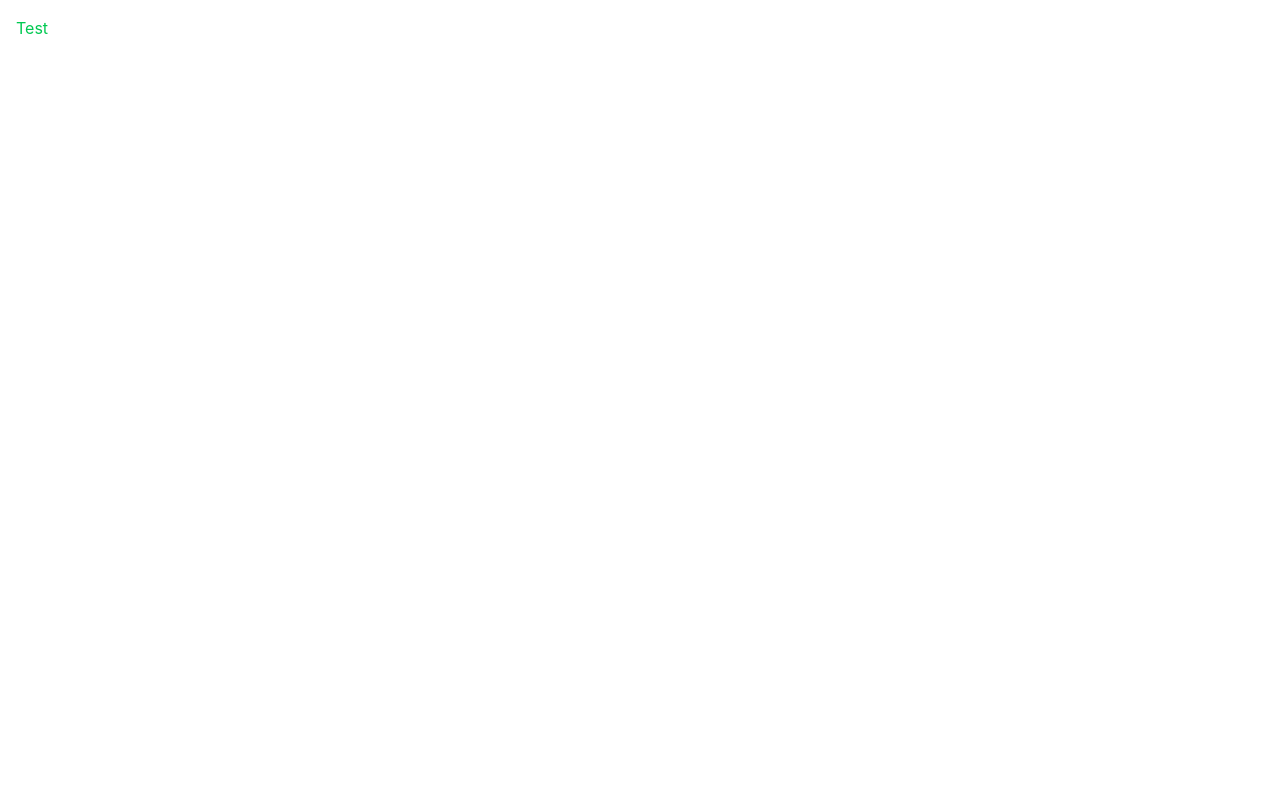
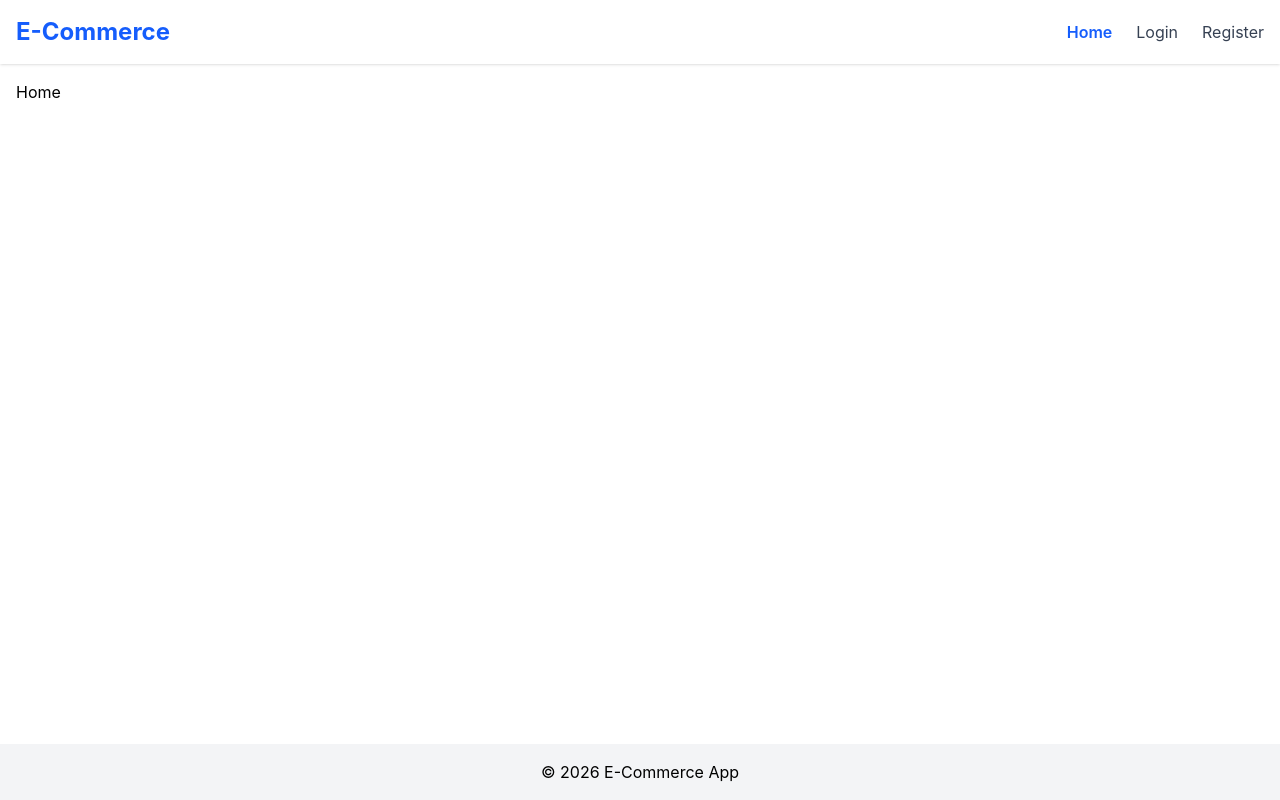
Before and after one commit to Mahmoud123Jamal/E-Commerce_MERN_Stack, a React (Vite) app in the folder frontend/e-commerce-platform/: page / in a window 1280 px wide. Built offline with nearby package versions, Linux system fonts and the light colour scheme.

Commit message:
feat: implement routing with RootLayout, Home, Login, and Register components

```diff
--- a/frontend/e-commerce-platform/src/App.tsx
+++ b/frontend/e-commerce-platform/src/App.tsx
@@ -1,9 +1,25 @@
+import { createBrowserRouter, RouterProvider } from "react-router-dom";
+
+import RootLayout from "./layouts/RootLayout";
+import ErrorPage from "./pages/ErrorPage";
+import Home from "./pages/Home";
+import Login from "./pages/Login";
+import Register from "./pages/Register";
+
+const router = createBrowserRouter([
+  {
+    path: "/",
+    element: <RootLayout />,
+    errorElement: <ErrorPage />,
+    children: [
+      { path: "/", element: <Home /> },
+      { path: "/login", element: <Login /> },
+      { path: "/register", element: <Register /> },
+    ],
+  },
+]);
 function App() {
-  return (
-    <>
-      <h1 className="p-4 text-green-500">Test</h1>
-    </>
-  );
+  return <RouterProvider router={router} />;
 }
 
 export default App;
```
